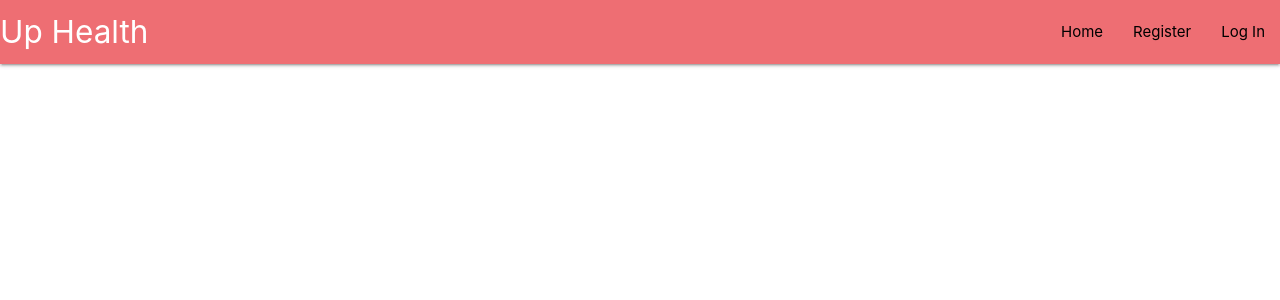
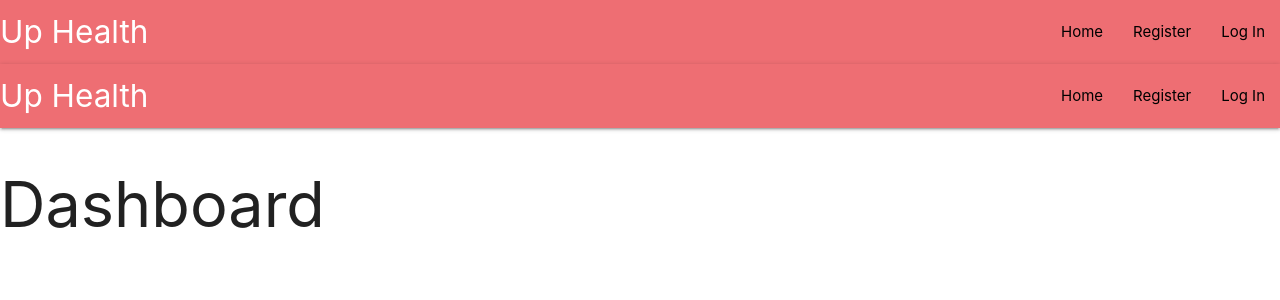
Before and after one commit to Mattjones444/level_up-health, a Flask app: page /dashboard in a window 1280 px wide. Shown: the top 300 px of the page. Run offline with Flask 2, Linux system fonts and the light colour scheme; some libraries are stand-ins or nearby versions.

```diff
--- a/level_up/templates/dashboard.html
+++ b/level_up/templates/dashboard.html
@@ -1,5 +1,19 @@
 {% extends "base.html" %}
 {% block content %}
+<nav class="nav-extended">
+    <div class="nav-wrapper navbar-fixed">
+        <a href="{{ url_for('home_page') }}" class="brand-logo">Up Health</a>
+        <a href="#" data-target="mobile-demo" class="sidenav-trigger right black"><i class="fas fa-bars"></i></a>
+        <ul class="right hide-on-med-and-down">
+            <li><a href="{{ url_for('home_page') }}" class="black-text">Home</a></li>
+            <li><a href="{{ url_for('register') }}" class="black-text" >Register</a></li>
+            <li><a href="{{ url_for('login') }}" class="black-text">Log In</a></li>
+
+        </ul>
+    </div>
+</nav>
 
 
+<h1>Dashboard</h1>
+
 {% endblock %}
```
Also changed, not shown: level_up/routes.py (line endings or trailing spaces), static/css/images/exercise1.jpg (added), static/css/images/mindfulness.jpeg (added), static/css/images/sleeping.jpeg (added), static/css/images/water.jpeg (added), static/css/js/script.js (added), static/css/style.css (added).
